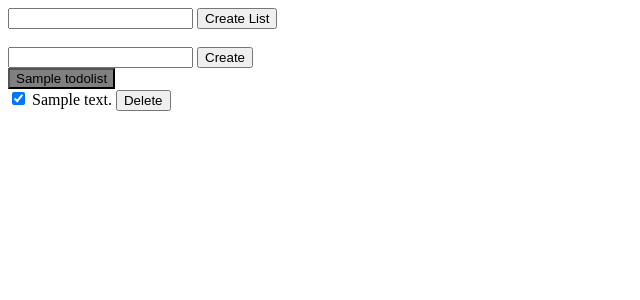
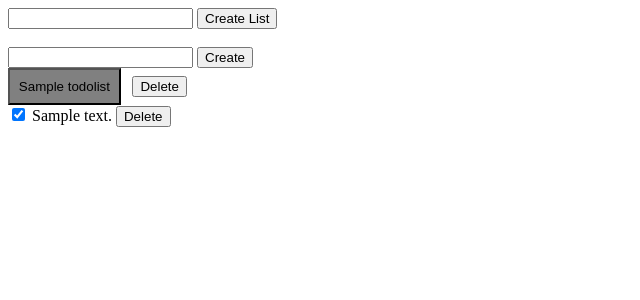
Before and after one commit to utkarsshhh/todoapp, a Flask app: page /todolist/1 in a window 1280 px wide. Shown: the top 300 px of the page, without its empty margins (0-640 px from the left). Run offline with Flask 3, Linux system fonts and the light colour scheme; tables that the repository leaves empty hold one stand-in row (values such as "Sample post"); some libraries are stand-ins or nearby versions.

Commit message:
chore: add delete list buttons

```diff
--- a/templates/index.html
+++ b/templates/index.html
@@ -10,12 +10,19 @@
       rel="stylesheet" href="/static/css/bootstrap.min.css"
     /> -->
     <style>
+      .delete-list{
+        margin-left: 0.6%;
+        margin-right: 3%;
+      }
       .highlight {
         background-color: grey;
       }
 
       .hidden {
         display: none;
+      }
+      .list-name{
+        padding:0.7%
       }
       ul {
         list-style: none;
@@ -44,6 +51,7 @@
     <div id="lists">
       {% for d in data['lists'] %}
       <button class="list-name" data-id="{{d.id}}">{{d.name}}</button>
+      <button class = 'delete-list'>Delete</button>
       {% endfor %}
     </div>
 
```
